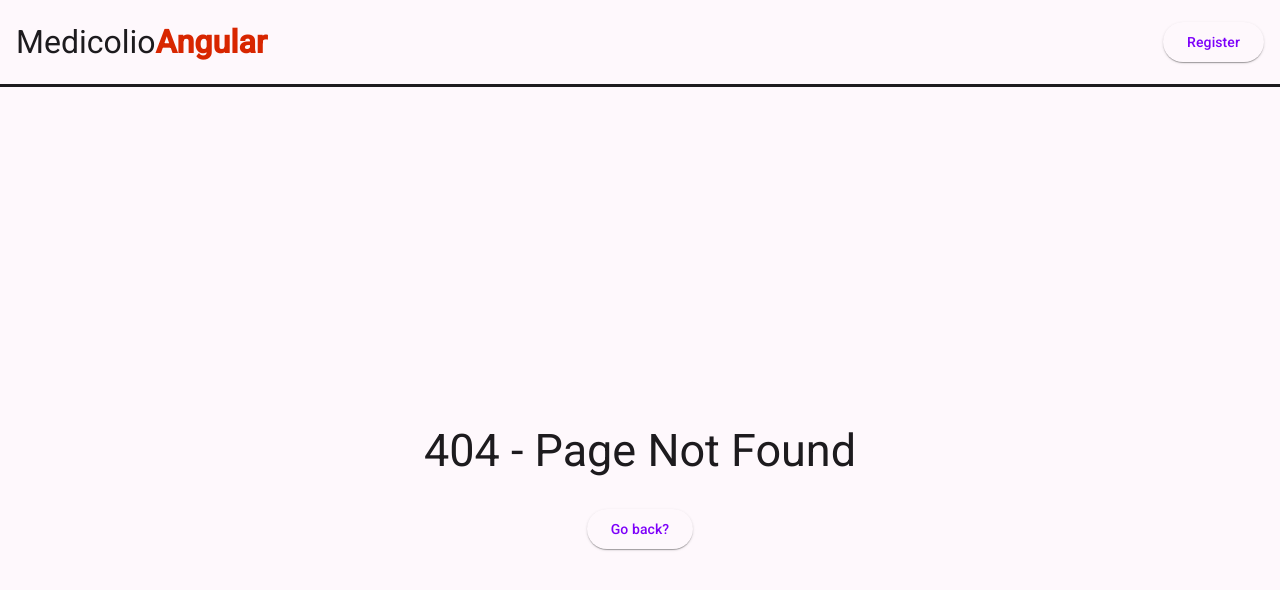
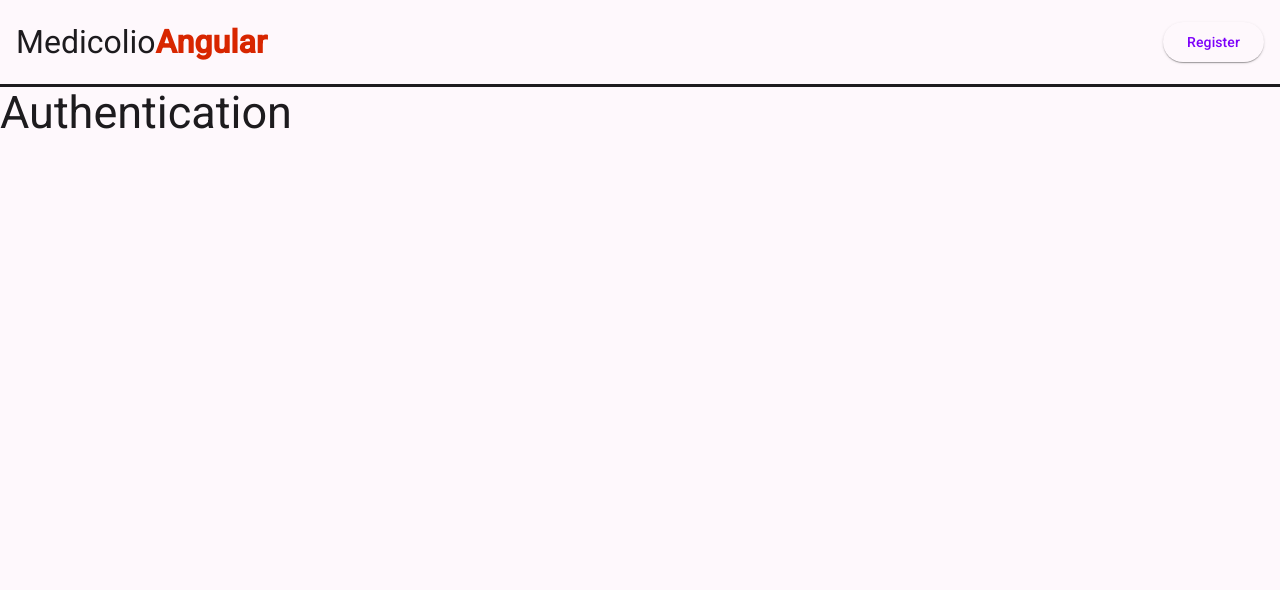
Before and after one commit to jknezevic1712/medicolio-ng, an Angular app: page /auth in a window 1280 px wide. Before the commit this address had no page. Shown: the top 590 px of the page. Built offline with nearby package versions, Linux system fonts and the light colour scheme.

Commit message:
Added auth page skeleton.

```diff
--- a/src/app/app.routes.ts
+++ b/src/app/app.routes.ts
@@ -14,6 +14,11 @@ export const routes: Routes = [
       ),
   },
   {
+    path: 'auth',
+    loadComponent: () =>
+      import('./pages/auth/auth.component').then((m) => m.AuthComponent),
+  },
+  {
     path: '**',
     loadComponent: () =>
       import('./pages/page-not-found/page-not-found.component').then(
--- /dev/null
+++ b/src/app/pages/auth/auth.component.html
@@ -0,0 +1,5 @@
+<the-layout>
+  <section class="auth">
+    <h2>Authentication</h2>
+  </section>
+</the-layout>
```
Also changed, not shown: src/app/pages/auth/auth.component.ts (added, +11 -0 lines).
